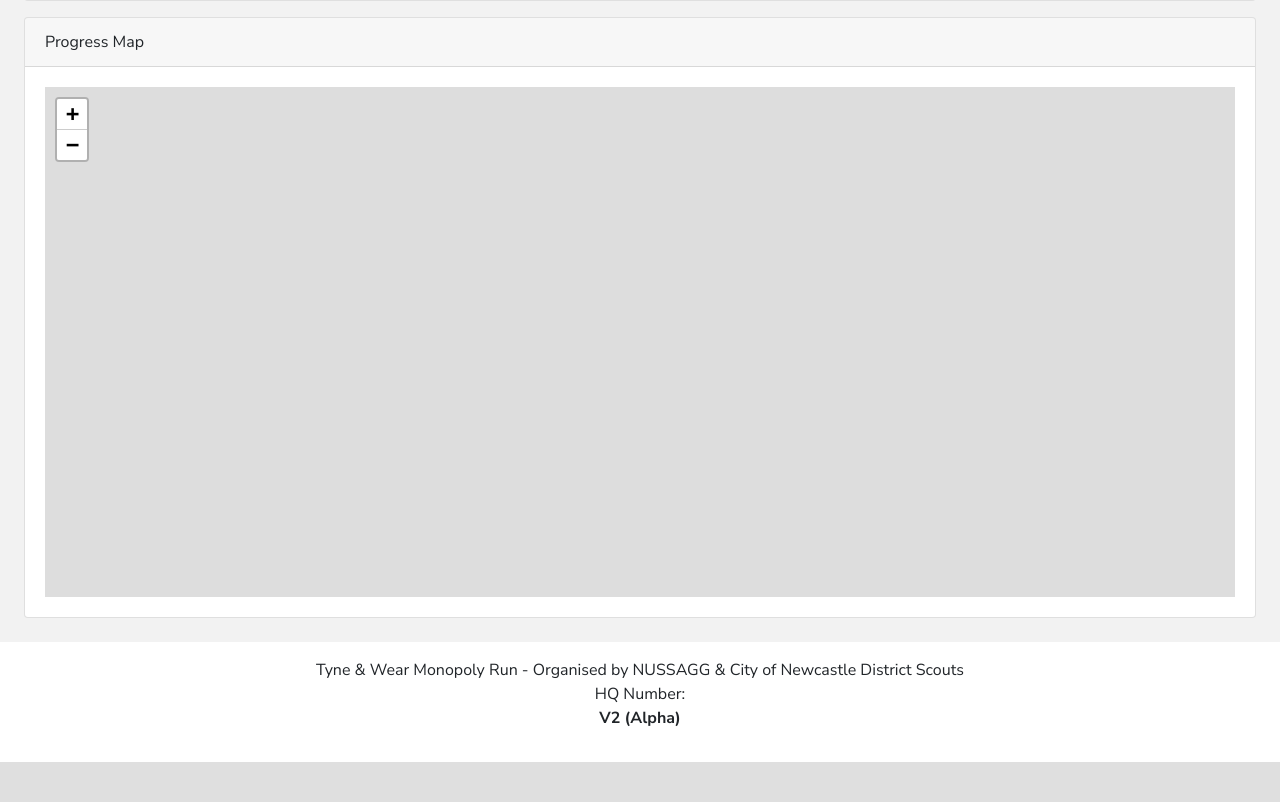
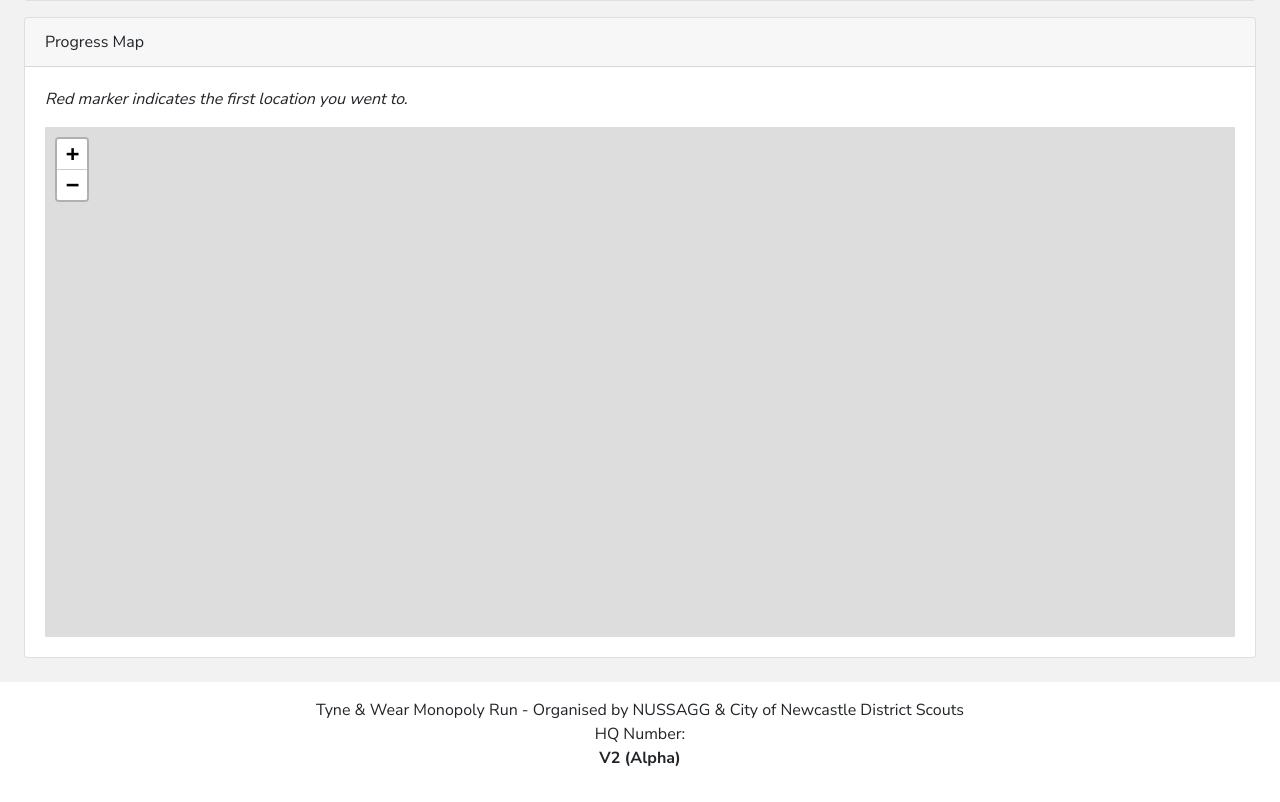
Before and after one commit to JWB-Git/monopoly-run, a PHP site: page /groups/index.php in a window 1280 px wide. Shown: the part 238-1040 px from the top of the page. Before the commit the page ends 1000 px from the top, so only its background shows below. Run offline with PHP 8.4, Linux system fonts and the light colour scheme; the visitor is signed in with stand-in values (Sample User, id 1); data that the repository does not hold is empty; some libraries are stand-ins or nearby versions.

Commit message:
Map now indicated 1st location with red marker

```diff
--- a/admin/view-group.php
+++ b/admin/view-group.php
@@ -113,6 +113,7 @@ else{
 				<div class="card">
 					<div class="card-header">Map</div>
 					<div class="card-body">
+						<p class="font-italic">Red marker indicates the first location the team went to.</p>
 						<div class="embed-responsive embed-responsive-21by9">
 							<iframe src="../map/map.php?group_name=<?php echo $group['group_name'] ?>"></iframe>
 						</div>
--- a/groups/index.php
+++ b/groups/index.php
@@ -95,6 +95,7 @@ require_once "../api/upload-data.php";
 				<div class="card">
 					<div class="card-header">Progress Map</div>
 					<div class="card-body">
+						<p class="font-italic">Red marker indicates the first location you went to.</p>
 						<div class="embed-responsive embed-responsive-21by9">
 							<iframe src="../map/map.php?group_name=<?php echo $_SESSION['username'] ?>"></iframe>
 						</div>
--- a/map/map.php
+++ b/map/map.php
@@ -46,6 +46,27 @@ global $settings;
 	<div id="mapid"></div>
 
 	<script>
+		//Markers
+		var blueIcon = new L.Icon({
+		  iconUrl: 'https://cdn.rawgit.com/pointhi/leaflet-color-markers/master/img/marker-icon-blue.png',
+		  shadowUrl: 'https://cdnjs.cloudflare.com/ajax/libs/leaflet/0.7.7/images/marker-shadow.png',
+		  iconSize: [25, 41],
+		  iconAnchor: [12, 41],
+		  popupAnchor: [1, -34],
+		  shadowSize: [41, 41]
+		});
+		var redIcon = new L.Icon({
+		  iconUrl: 'https://cdn.rawgit.com/pointhi/leaflet-color-markers/master/img/marker-icon-red.png',
+		  shadowUrl: 'https://cdnjs.cloudflare.com/ajax/libs/leaflet/0.7.7/images/marker-shadow.png',
+		  iconSize: [25, 41],
+		  iconAnchor: [12, 41],
+		  popupAnchor: [1, -34],
+		  shadowSize: [41, 41]
+		});
+
+		//Set initial icon to red icon
+		var icon = redIcon;
+
 		var map = L.map('mapid').setView([<?php echo $settings['centre_lat'] ?>, <?php echo $settings['centre_lng'] ?>], <?php echo $settings['zoom'] ?>);
 
 		L.tileLayer('https://api.mapbox.com/styles/v1/{id}/tiles/{z}/{x}/{y}?access_token={accessToken}', {
@@ -70,7 +91,10 @@ global $settings;
 			lines.push([lat, lng]);
 
 			//Add marker at said lat lng
-			L.marker([lat, lng]).addTo(map);
+			L.marker([lat, lng], {icon: icon}).addTo(map);
+
+			//Set icon to blue
+			icon = blueIcon;
 
 		<?php
 		//End of foreach loop
```
